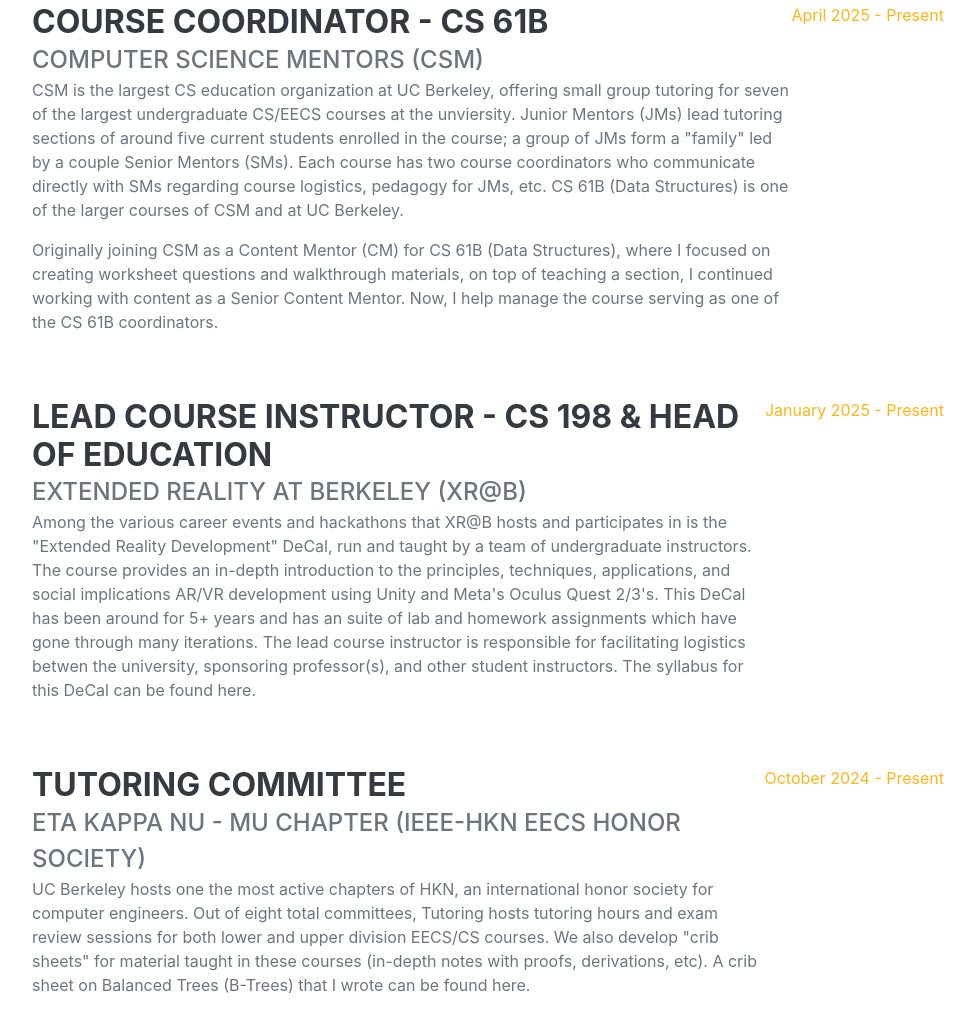
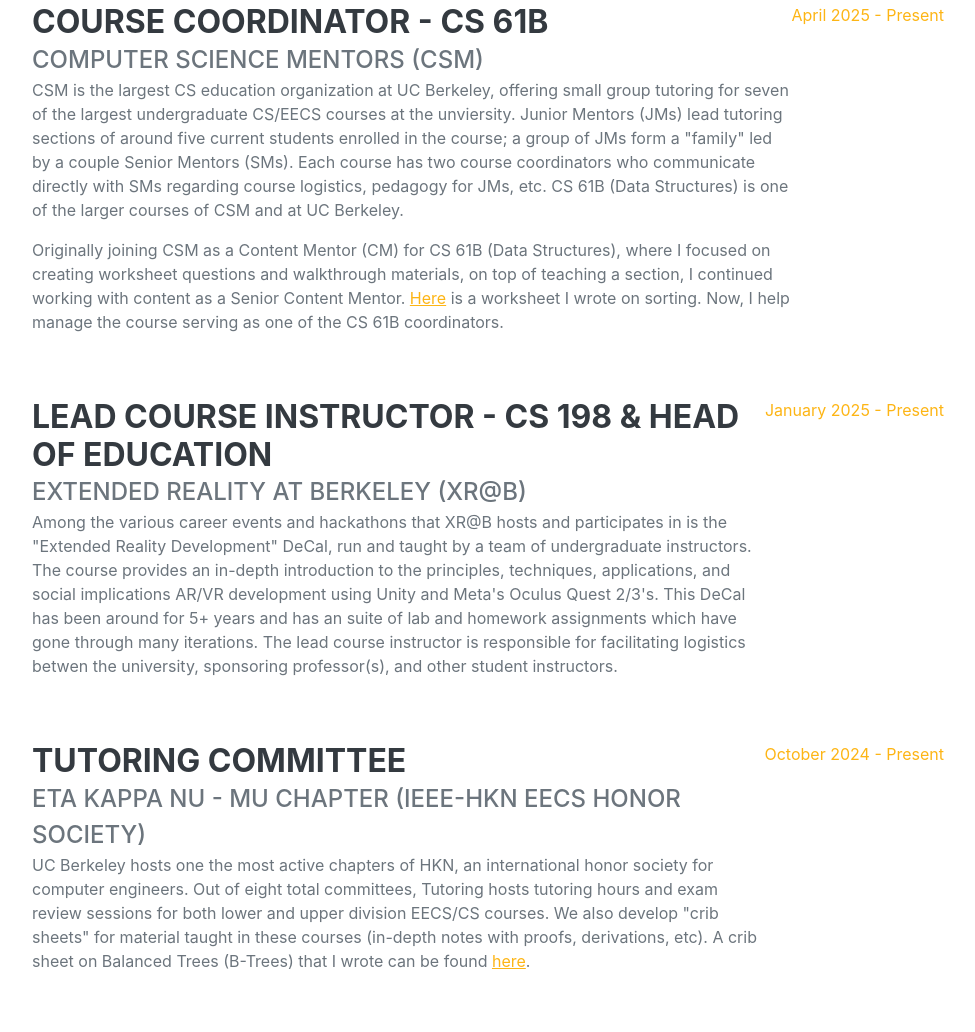
Before and after one commit to robt23/robt23.github.io, a plain HTML site: page index.html in a window 1280 px wide. Shown: the part 4474-5506 px from the top of the page, without its empty margins (288-1263 px from the left). Drawn offline with nearby package versions, Linux system fonts and the light colour scheme; a web font is replaced by a local one.

Commit message:
update hyperlinks

```diff
--- a/index.html
+++ b/index.html
@@ -174,7 +174,7 @@
                                 CSM is the largest CS education organization at UC Berkeley, offering small group tutoring for seven of the largest undergraduate CS/EECS courses at the unviersity. Junior Mentors (JMs) lead tutoring sections of around five current students enrolled in the course; a group of JMs form a "family" led by a couple Senior Mentors (SMs). Each course has two course coordinators who communicate directly with SMs regarding course logistics, pedagogy for JMs, etc. CS 61B (Data Structures) is one of the larger courses of CSM and at UC Berkeley.
                             </p>
                             <p>
-                                Originally joining CSM as a Content Mentor (CM) for CS 61B (Data Structures), where I focused on creating worksheet questions and walkthrough materials, on top of teaching a section, I continued working with content as a Senior Content Mentor. Now, I help manage the course serving as one of the CS 61B coordinators.
+                                Originally joining CSM as a Content Mentor (CM) for CS 61B (Data Structures), where I focused on creating worksheet questions and walkthrough materials, on top of teaching a section, I continued working with content as a Senior Content Mentor. <a href="assets/csm61b_sp24_wk12.pdf" target="_blank">Here</a> is a worksheet I wrote on sorting. Now, I help manage the course serving as one of the CS 61B coordinators.
                             </p>
                         </div>
                         <div class="flex-shrink-0"><span class="text-primary">April 2025 - Present</span></div>
@@ -185,7 +185,7 @@
                             <h3 class="mb-0">Lead Course Instructor - CS 198 & Head of Education</h3>
                             <div class="subheading mb-3">Extended Reality at Berkeley (XR@B)</div>
                             <p>
-                                Among the various career events and hackathons that XR@B hosts and participates in is the "Extended Reality Development" DeCal, run and taught by a team of undergraduate instructors. The course provides an in-depth introduction to the principles, techniques, applications, and social implications AR/VR development using Unity and Meta's Oculus Quest 2/3's. This DeCal has been around for 5+ years and has an suite of lab and homework assignments which have gone through many iterations. The lead course instructor is responsible for facilitating logistics betwen the university, sponsoring professor(s), and other student instructors. The syllabus for this DeCal can be found here.
+                                Among the various career events and hackathons that XR@B hosts and participates in is the "Extended Reality Development" DeCal, run and taught by a team of undergraduate instructors. The course provides an in-depth introduction to the principles, techniques, applications, and social implications AR/VR development using Unity and Meta's Oculus Quest 2/3's. This DeCal has been around for 5+ years and has an suite of lab and homework assignments which have gone through many iterations. The lead course instructor is responsible for facilitating logistics betwen the university, sponsoring professor(s), and other student instructors.
                             </p>
                         </div>
                         <div class="flex-shrink-0"><span class="text-primary">January 2025 - Present</span></div>
@@ -195,8 +195,7 @@
                         <div class="flex-grow-1">
                             <h3 class="mb-0">Tutoring Committee</h3>
                             <div class="subheading mb-3">Eta Kappa Nu - Mu Chapter (IEEE-HKN EECS Honor Society)</div>
-                            <p>
-                                UC Berkeley hosts one the most active chapters of HKN, an international honor society for computer engineers. Out of eight total committees, Tutoring hosts tutoring hours and exam review sessions for both lower and upper division EECS/CS courses. We also develop "crib sheets" for material taught in these courses (in-depth notes with proofs, derivations, etc). A crib sheet on Balanced Trees (B-Trees) that I wrote can be found here.
+                                UC Berkeley hosts one the most active chapters of HKN, an international honor society for computer engineers. Out of eight total committees, Tutoring hosts tutoring hours and exam review sessions for both lower and upper division EECS/CS courses. We also develop "crib sheets" for material taught in these courses (in-depth notes with proofs, derivations, etc). A crib sheet on Balanced Trees (B-Trees) that I wrote can be found <a href="assets/hkn61b_fa24_btrees.pdf" target="_blank">here</a>.
                             </p>
                         </div>
                         <div class="flex-shrink-0"><span class="text-primary">October 2024 - Present</span></div>
```
Also changed, not shown: 3 other files.
